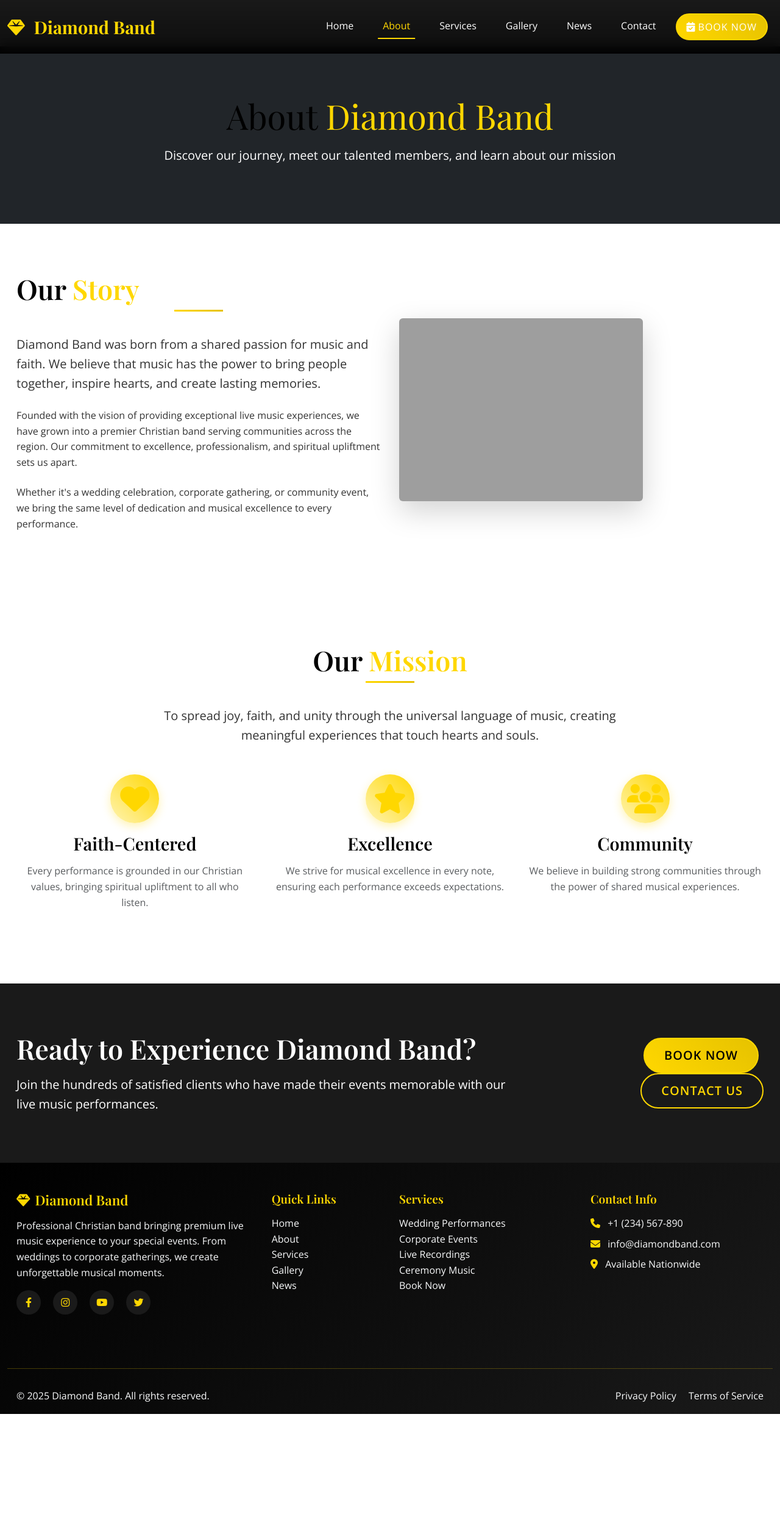
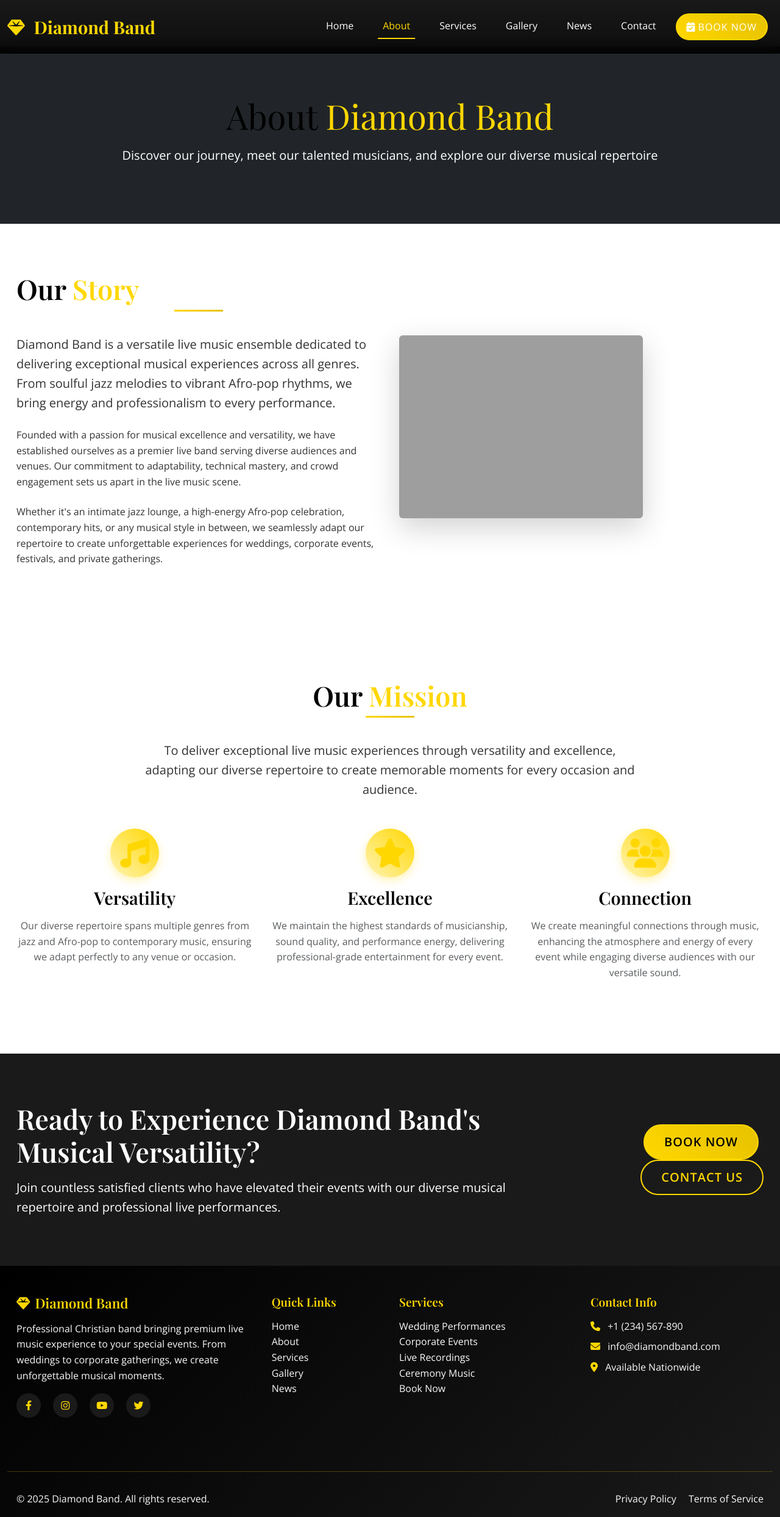
Before and after one commit to Bennymens/Diamond-Band, a Django app: page /about/ in a window 1280 px wide. Shown: the whole page at 61% size. Before the commit the page ends 2319 px from the top, so only its background shows below. Run offline with Django 5.2, Linux system fonts and the light colour scheme; data that the repository does not hold is empty; style sheets or scripts are compiled from the project's sources; grey boxes are pictures that could not be loaded.

Commit message:
Update about and home pages with inclusive business positioning
- Repositioned about page to emphasize musical versatility for venue partnerships
- Updated homepage messaging to align with inclusive business focus
- Enhanced content to appeal to diverse venue partners while maintaining core values

```diff
--- a/templates/main/about.html
+++ b/templates/main/about.html
@@ -9,8 +9,8 @@
           About <span class="text-gold">Diamond Band</span>
         </h1>
         <p class="lead">
-          Discover our journey, meet our talented members, and learn about our
-          mission
+          Discover our journey, meet our talented musicians, and explore our
+          diverse musical repertoire
         </p>
       </div>
     </div>
@@ -26,20 +26,22 @@
           Our <span class="text-gold">Story</span>
         </h2>
         <p class="lead mb-4">
-          Diamond Band was born from a shared passion for music and faith. We
-          believe that music has the power to bring people together, inspire
-          hearts, and create lasting memories.
+          Diamond Band is a versatile live music ensemble dedicated to
+          delivering exceptional musical experiences across all genres. From
+          soulful jazz melodies to vibrant Afro-pop rhythms, we bring energy and
+          professionalism to every performance.
         </p>
         <p class="mb-4">
-          Founded with the vision of providing exceptional live music
-          experiences, we have grown into a premier Christian band serving
-          communities across the region. Our commitment to excellence,
-          professionalism, and spiritual upliftment sets us apart.
+          Founded with a passion for musical excellence and versatility, we have
+          established ourselves as a premier live band serving diverse audiences
+          and venues. Our commitment to adaptability, technical mastery, and
+          crowd engagement sets us apart in the live music scene.
         </p>
         <p class="mb-4">
-          Whether it's a wedding celebration, corporate gathering, or community
-          event, we bring the same level of dedication and musical excellence to
-          every performance.
+          Whether it's an intimate jazz lounge, a high-energy Afro-pop
+          celebration, contemporary hits, or any musical style in between, we
+          seamlessly adapt our repertoire to create unforgettable experiences
+          for weddings, corporate events, festivals, and private gatherings.
         </p>
       </div>
       <div class="col-lg-6" data-aos="fade-left">
@@ -61,7 +63,9 @@
       <h2 class="section-title">
         Meet Our <span class="text-gold">Musicians</span>
       </h2>
-      <p class="lead">Talented individuals united by music and faith</p>
+      <p class="lead">
+        Talented musicians united by passion for diverse musical genres
+      </p>
     </div>
 
     <div class="row">
@@ -138,8 +142,9 @@
           Our <span class="text-gold">Mission</span>
         </h2>
         <p class="lead mb-5">
-          To spread joy, faith, and unity through the universal language of
-          music, creating meaningful experiences that touch hearts and souls.
+          To deliver exceptional live music experiences through versatility and
+          excellence, adapting our diverse repertoire to create memorable
+          moments for every occasion and audience.
         </p>
       </div>
     </div>
@@ -148,12 +153,13 @@
       <div class="col-lg-4 mb-4" data-aos="fade-up" data-aos-delay="100">
         <div class="text-center">
           <div class="icon-box mb-3">
-            <i class="fas fa-heart fa-3x text-gold"></i>
+            <i class="fas fa-music fa-3x text-gold"></i>
           </div>
-          <h4>Faith-Centered</h4>
+          <h4>Versatility</h4>
           <p class="text-muted">
-            Every performance is grounded in our Christian values, bringing
-            spiritual upliftment to all who listen.
+            Our diverse repertoire spans multiple genres from jazz and Afro-pop
+            to contemporary music, ensuring we adapt perfectly to any venue or
+            occasion.
           </p>
         </div>
       </div>
@@ -164,8 +170,9 @@
           </div>
           <h4>Excellence</h4>
           <p class="text-muted">
-            We strive for musical excellence in every note, ensuring each
-            performance exceeds expectations.
+            We maintain the highest standards of musicianship, sound quality,
+            and performance energy, delivering professional-grade entertainment
+            for every event.
           </p>
         </div>
       </div>
@@ -174,10 +181,11 @@
           <div class="icon-box mb-3">
             <i class="fas fa-users fa-3x text-gold"></i>
           </div>
-          <h4>Community</h4>
+          <h4>Connection</h4>
           <p class="text-muted">
-            We believe in building strong communities through the power of
-            shared musical experiences.
+            We create meaningful connections through music, enhancing the
+            atmosphere and energy of every event while engaging diverse
+            audiences with our versatile sound.
           </p>
         </div>
       </div>
@@ -190,10 +198,12 @@
   <div class="container">
     <div class="row align-items-center">
       <div class="col-lg-8" data-aos="fade-right">
-        <h2 class="mb-3">Ready to Experience Diamond Band?</h2>
+        <h2 class="mb-3">
+          Ready to Experience Diamond Band's Musical Versatility?
+        </h2>
         <p class="lead mb-0">
-          Join the hundreds of satisfied clients who have made their events
-          memorable with our live music performances.
+          Join countless satisfied clients who have elevated their events with
+          our diverse musical repertoire and professional live performances.
         </p>
       </div>
       <div class="col-lg-4 text-lg-end" data-aos="fade-left">
```
Also changed, not shown: templates/main/home.html (+8 -10 lines).
